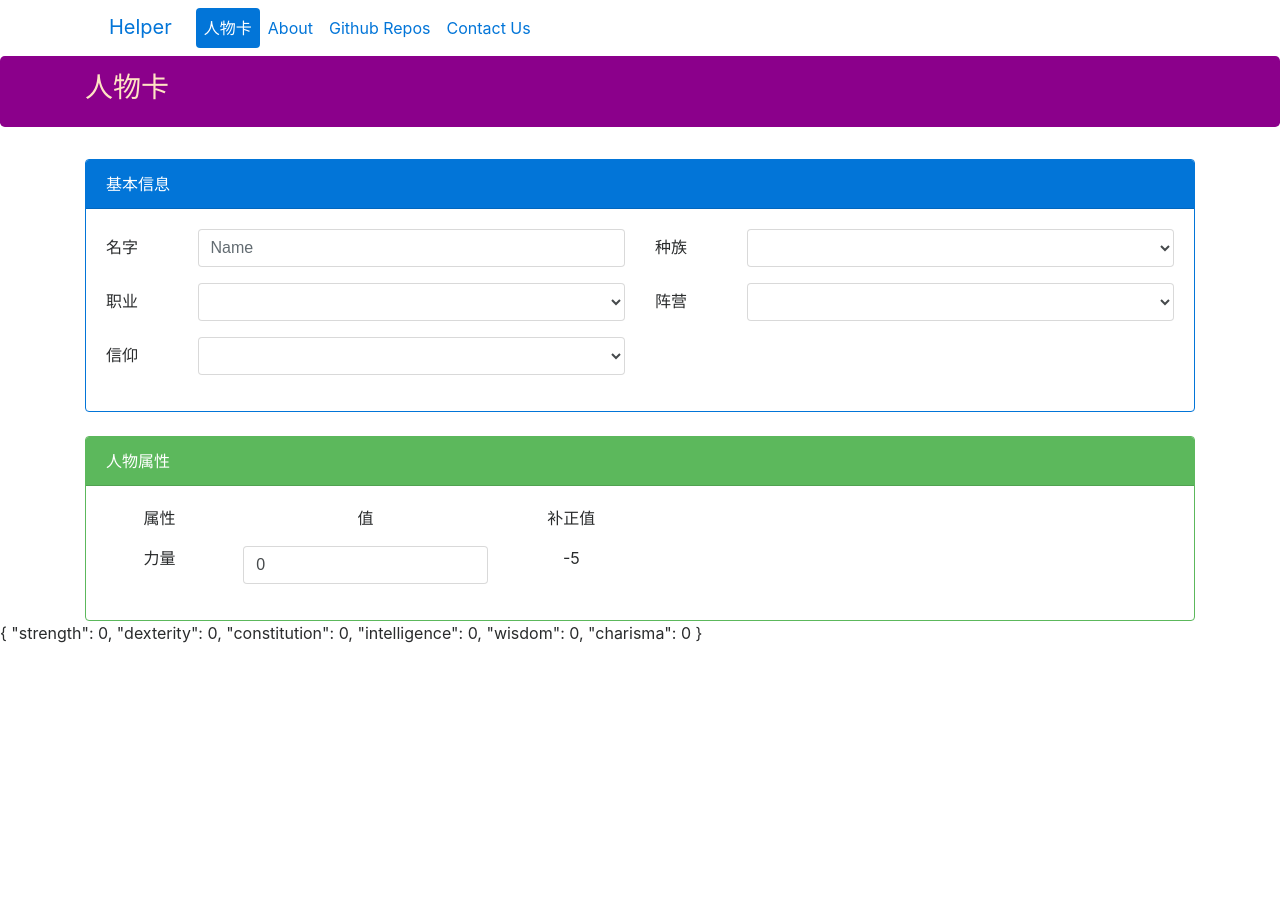
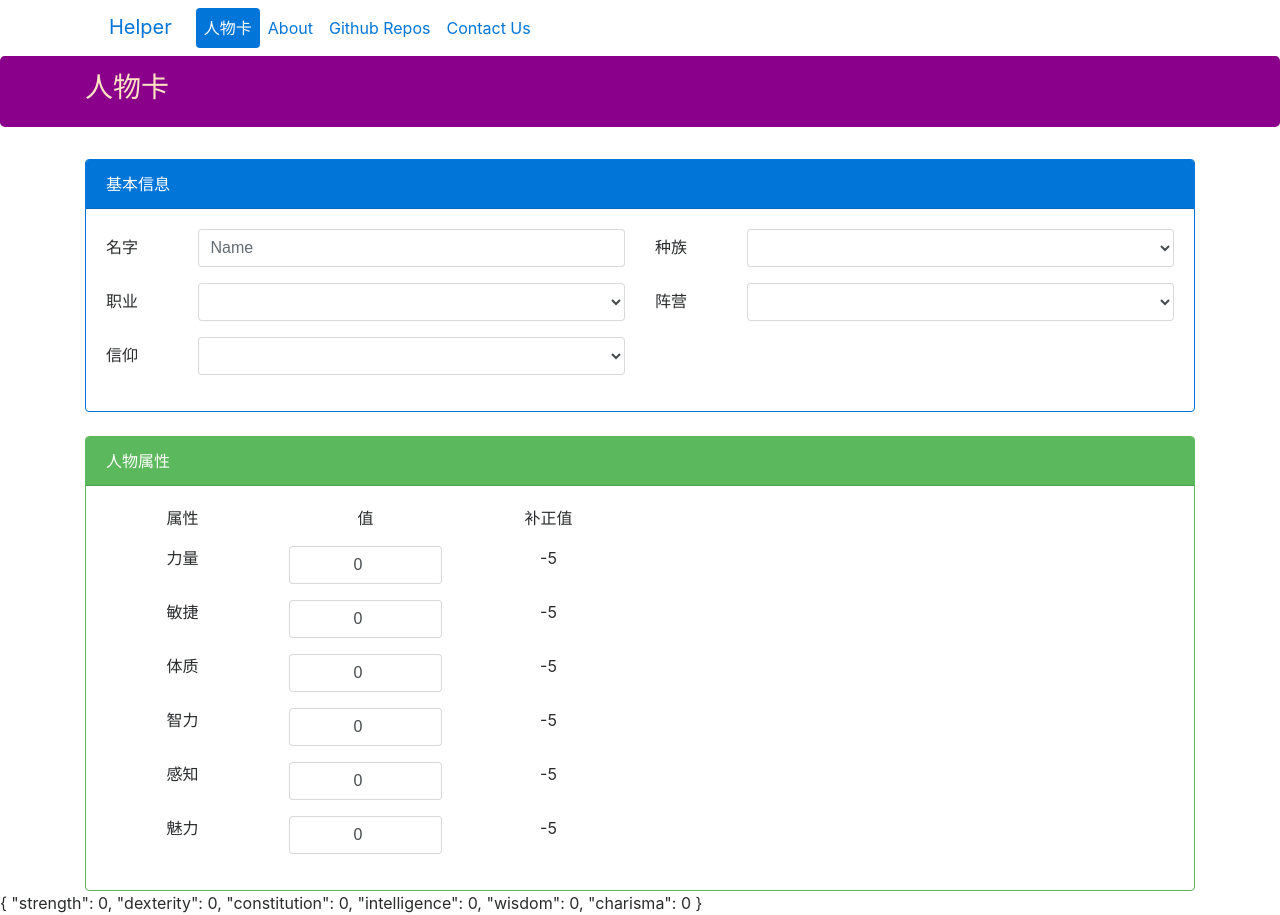
Before and after one commit to Syncret/miscellaneous, an Angular app in the folder dndhelper/: page /#/charaGenerator in a window 1280 px wide. Before the commit the page ends 800 px from the top, so only its background shows below. Built offline with nearby package versions, Linux system fonts and the light colour scheme.

Commit message:
add other abilities

```diff
--- a/dndhelper/src/app/characterGenerator/basicform.component.html
+++ b/dndhelper/src/app/characterGenerator/basicform.component.html
@@ -57,7 +57,7 @@
 <br>
 
 <!--ability form-->
-<div class="container">
+<div class="container ability">
     <div class="card success">
         <div class="card-header">
             <a href="#" (click)="abilityformCollapsed = !abilityformCollapsed" [attr.aria-expanded]="!abilityformCollapsed" aria-controls="abilityform-collapse">人物属性</a>
@@ -67,22 +67,69 @@
                 <div class="col-6 text-center">
                     <form class="form-horizontal">
                         <div class="form-group row">
-                            <div class="col-3">属性</div>
-                            <div class="col-6">值</div>
-                            <div class="col-3">补正值</div>
+                            <div class="col-4">属性</div>
+                            <div class="col-4">值</div>
+                            <div class="col-4">补正值</div>
                         </div>
                         <div class="form-group row">
-                            <div class="col-3">力量</div>
-                            <div class="col-6">
+                            <div class="col-4">力量</div>
+                            <div class="col-4">
                                 <input class="form-control" [(ngModel)]='character.strength' type="number" name="strength" id="abilityform-strength" min="0" max="99"/>
                             </div>
-                            <div class="col-3">
+                            <div class="col-4">
                                 {{character.strengthModifier}}
+                            </div>
+                        </div>
+                        <div class="form-group row">
+                            <div class="col-4">敏捷</div>
+                            <div class="col-4">
+                                <input class="form-control" [(ngModel)]='character.dexterity' type="number" name="dexterity" id="abilityform-dexterity" min="0" max="99"/>
+                            </div>
+                            <div class="col-4">
+                                {{character.dexterityModifier}}
+                            </div>
+                        </div>
+                        <div class="form-group row">
+                            <div class="col-4">体质</div>
+                            <div class="col-4">
+                                <input class="form-control" [(ngModel)]='character.constitution' type="number" name="constitution" id="abilityform-constitution" min="0" max="99"/>
+                            </div>
+                            <div class="col-4">
+                                {{character.constitutionModifier}}
+                            </div>
+                        </div>
+                        <div class="form-group row">
+                            <div class="col-4">智力</div>
+                            <div class="col-4">
+                                <input class="form-control" [(ngModel)]='character.intelligence' type="number" name="intelligence" id="abilityform-intelligence" min="0" max="99"/>
+                            </div>
+                            <div class="col-4">
+                                {{character.intelligenceModifier}}
+                            </div>
+                        </div>
+                        <div class="form-group row">
+                            <div class="col-4">感知</div>
+                            <div class="col-4">
+                                <input class="form-control" [(ngModel)]='character.wisdom' type="number" name="wisdom" id="abilityform-wisdom" min="0" max="99"/>
+                            </div>
+                            <div class="col-4">
+                                {{character.wisdomModifier}}
+                            </div>
+                        </div>
+                        <div class="form-group row">
+                            <div class="col-4">魅力</div>
+                            <div class="col-4">
+                                <input class="form-control" [(ngModel)]='character.charisma' type="number" name="charisma" id="abilityform-charisma" min="0" max="99"/>
+                            </div>
+                            <div class="col-4">
+                                {{character.charismaModifier}}
                             </div>
                         </div>
                     </form>
                 </div>
                 <div class="col-6">
+                    <div class="row">
+                    </div>
                 </div>
             </div>
         </div>
--- a/dndhelper/src/app/characterGenerator/character.ts
+++ b/dndhelper/src/app/characterGenerator/character.ts
@@ -20,4 +20,19 @@ export class Character{
     get strengthModifier(){
         return this.calcModifier(this.strength);
     }
+    get dexterityModifier(){
+        return this.calcModifier(this.dexterity);
+    }
+    get constitutionModifier(){
+        return this.calcModifier(this.constitution);
+    }
+    get intelligenceModifier(){
+        return this.calcModifier(this.intelligence);
+    }
+    get wisdomModifier(){
+        return this.calcModifier(this.wisdom);
+    }
+    get charismaModifier(){
+        return this.calcModifier(this.charisma);
+    }
 }
--- a/dndhelper/src/styles.scss
+++ b/dndhelper/src/styles.scss
@@ -3,6 +3,7 @@ $success:#5cb85c;
 $info:#5bc0de;
 $warning:#f0ad4e;
 $danger:#d9534f;
+$pink:#f169b4;
 
 .jumbotron{
     background-color: DarkMagenta;
@@ -34,3 +35,9 @@ $danger:#d9534f;
     @include card-color('warning',$warning);
     @include card-color('danger',$danger);
 }
+
+.ability{
+    input{
+        text-align:center;
+    }
+}
```
